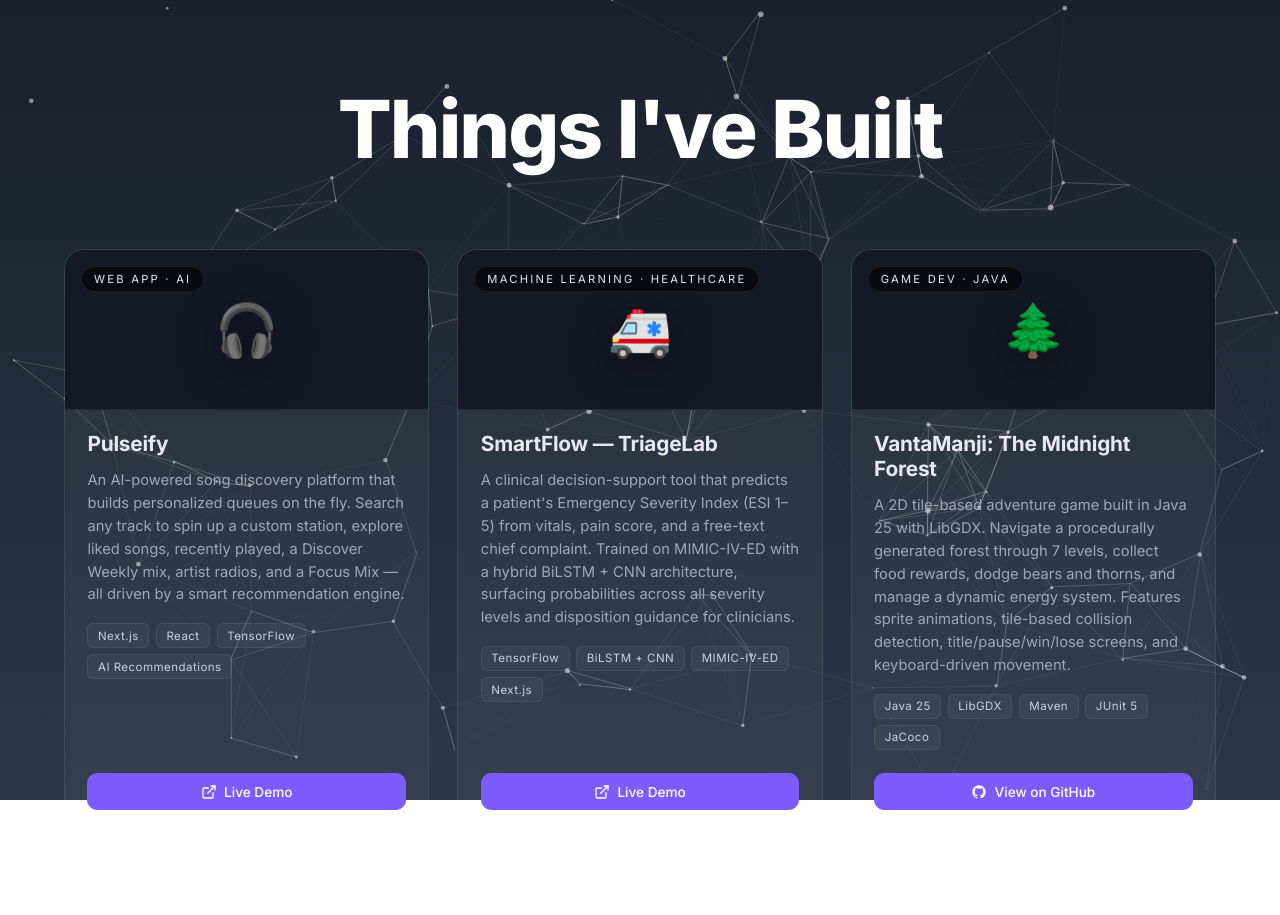
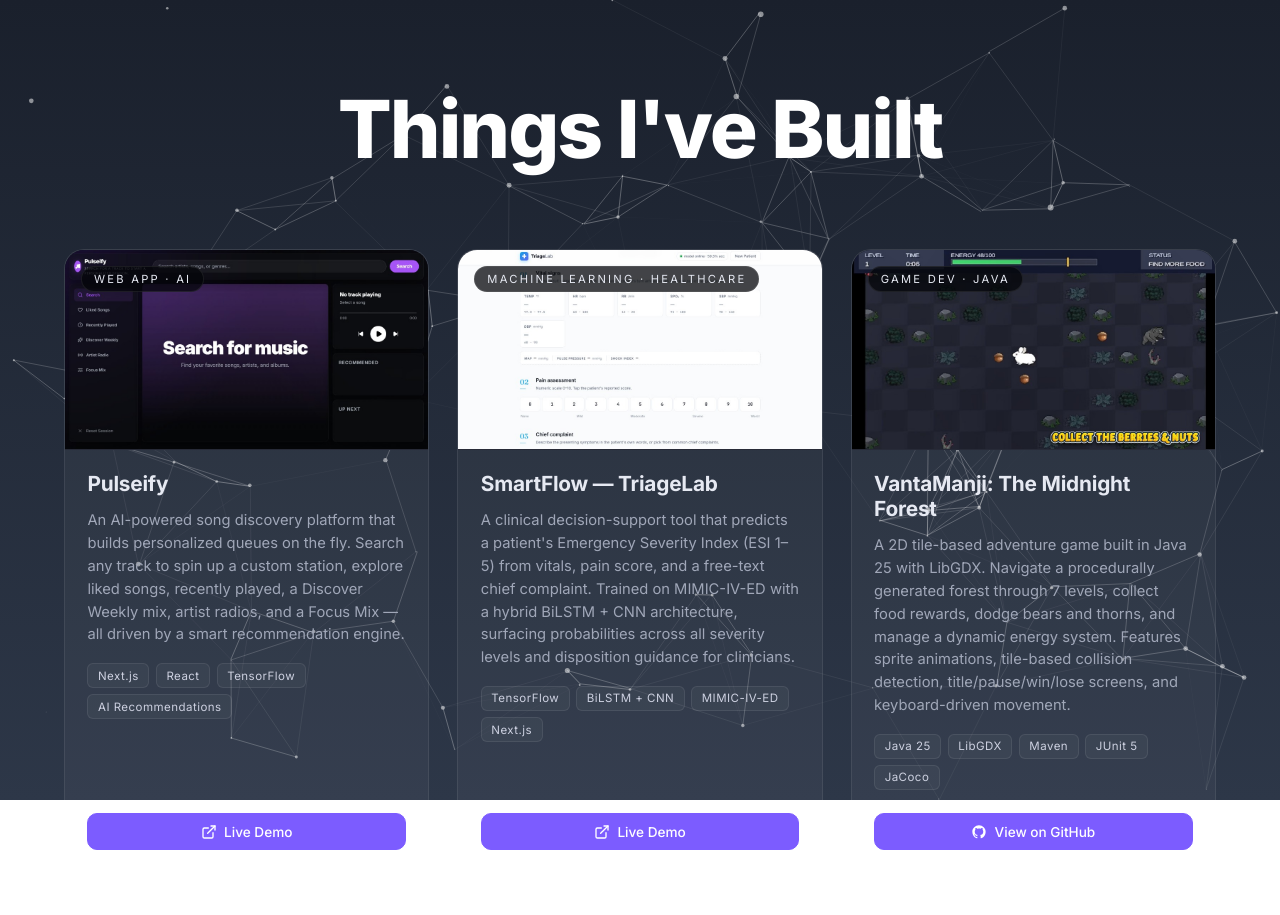
Before and after one commit to navu3735/Personal-Website, a Flask app: page /projects in a window 1280 px wide. Shown: the top 915 px of the page. Run offline with Flask 3, Linux system fonts and the light colour scheme.

Commit message:
Use real screenshots for project cards
Replaces the emoji placeholders on the Projects page with actual
screenshots of Pulseify, SmartFlow / TriageLab, and VantaManji:
The Midnight Forest. Adds a .card-cover-image variant that fills
the cover area with object-fit: cover and gently zooms on hover,
while keeping the existing category badge floating on top.

Co-authored-by: Cursor <cursoragent@cursor.com>

```diff
--- a/static/css/style.css
+++ b/static/css/style.css
@@ -228,7 +228,7 @@ body.no-scroll .site-footer { display: none; }
 
 .card-cover {
     position: relative;
-    height: 160px;
+    height: 200px;
     overflow: hidden;
     background: var(--bg-2);
     border-bottom: 1px solid var(--card-border);
@@ -236,6 +236,16 @@ body.no-scroll .site-footer { display: none; }
     align-items: center;
     justify-content: center;
 }
+
+.card-cover-image img {
+    position: absolute;
+    inset: 0;
+    width: 100%;
+    height: 100%;
+    object-fit: cover;
+    transition: transform 0.5s ease;
+}
+.project-card:hover .card-cover-image img { transform: scale(1.05); }
 
 .card-emoji {
     font-size: 3.2rem;
--- a/templates/projects.html
+++ b/templates/projects.html
@@ -14,9 +14,9 @@
 
     <!-- Pulseify -->
     <article class="project-card fade-in">
-        <div class="card-cover">
+        <div class="card-cover card-cover-image">
+            <img src="{{ url_for('static', filename='images/pulseify.png') }}" alt="Pulseify search interface screenshot">
             <span class="card-category">Web App · AI</span>
-            <div class="card-emoji">🎧</div>
         </div>
         <div class="card-body">
             <h3>Pulseify</h3>
@@ -44,9 +44,9 @@
 
     <!-- SmartFlow / TriageLab -->
     <article class="project-card fade-in">
-        <div class="card-cover">
+        <div class="card-cover card-cover-image">
+            <img src="{{ url_for('static', filename='images/smartflow.png') }}" alt="SmartFlow TriageLab clinical decision-support interface screenshot">
             <span class="card-category">Machine Learning · Healthcare</span>
-            <div class="card-emoji">🚑</div>
         </div>
         <div class="card-body">
             <h3>SmartFlow — TriageLab</h3>
@@ -74,9 +74,9 @@
 
     <!-- VantaManji -->
     <article class="project-card fade-in">
-        <div class="card-cover">
+        <div class="card-cover card-cover-image">
+            <img src="{{ url_for('static', filename='images/vantamanji.png') }}" alt="VantaManji: The Midnight Forest gameplay screenshot">
             <span class="card-category">Game Dev · Java</span>
-            <div class="card-emoji">🌲</div>
         </div>
         <div class="card-body">
             <h3>VantaManji: The Midnight Forest</h3>
```
Also changed, not shown: static/images/pulseify.png (added), static/images/smartflow.png (added), static/images/vantamanji.png (added).
